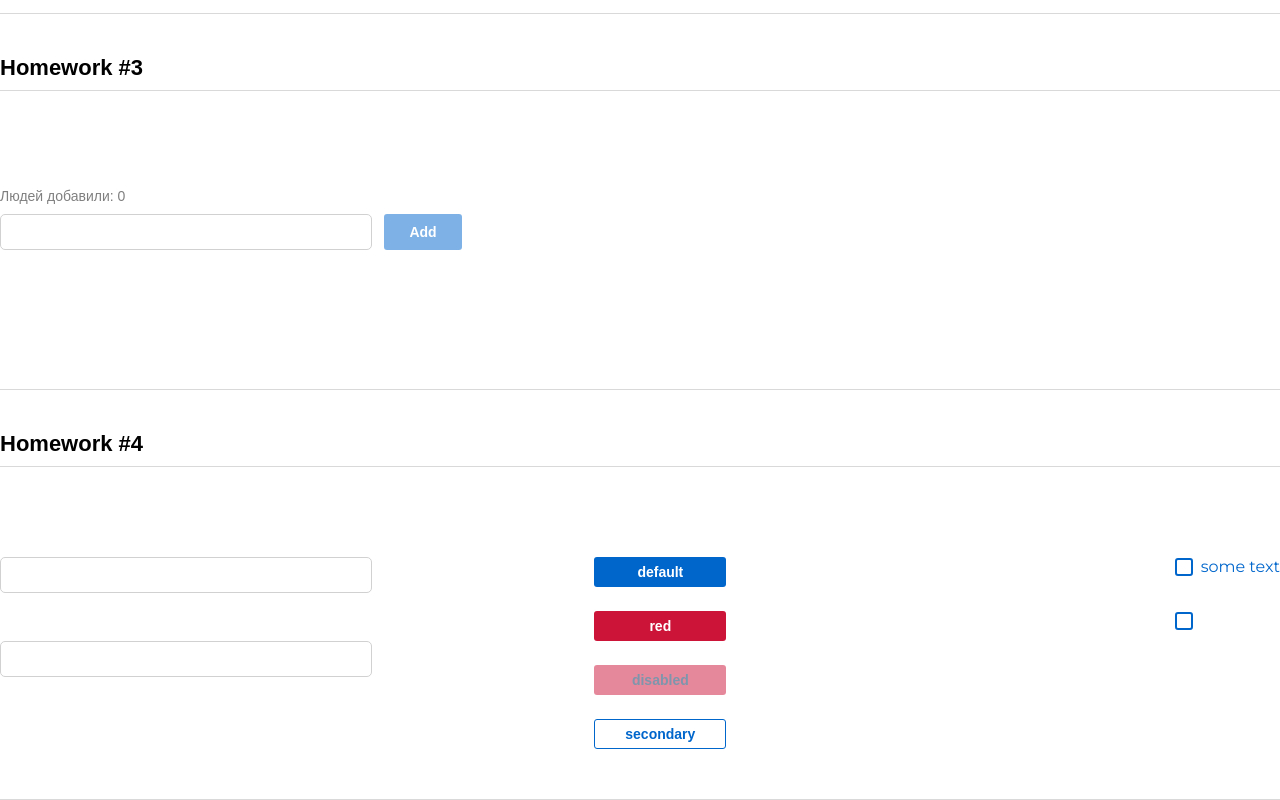
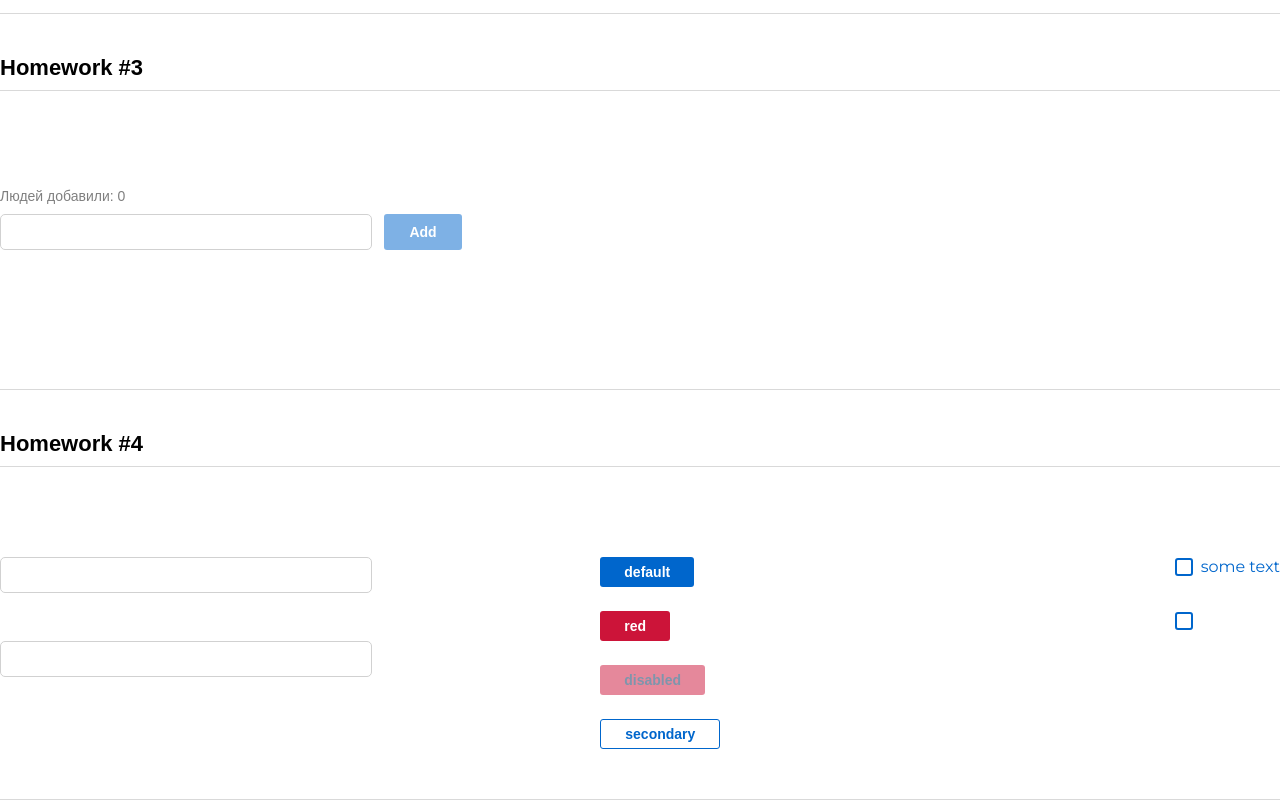
Before and after one commit to nedonebo21/homework-front-main-2, a React (Create React App) app: page /#/pre-junior in a window 1280 px wide. Shown: the part 955-1755 px from the top of the page. Built offline with nearby package versions, Linux system fonts and the light colour scheme.

Commit message:
hw sprint-3 week-1 (refactor button styles)

```diff
--- a/src/s2-homeworks/hw04/common/c2-SuperButton/SuperButton.module.css
+++ b/src/s2-homeworks/hw04/common/c2-SuperButton/SuperButton.module.css
@@ -1,7 +1,6 @@
 .button {
     border: none;
     font-family: 'Montserrat Variable', sans-serif;
-    min-width: 132px;
     height: 30px;
     border-radius: 3px;
     padding: 5px 24px 5px 24px;
```
